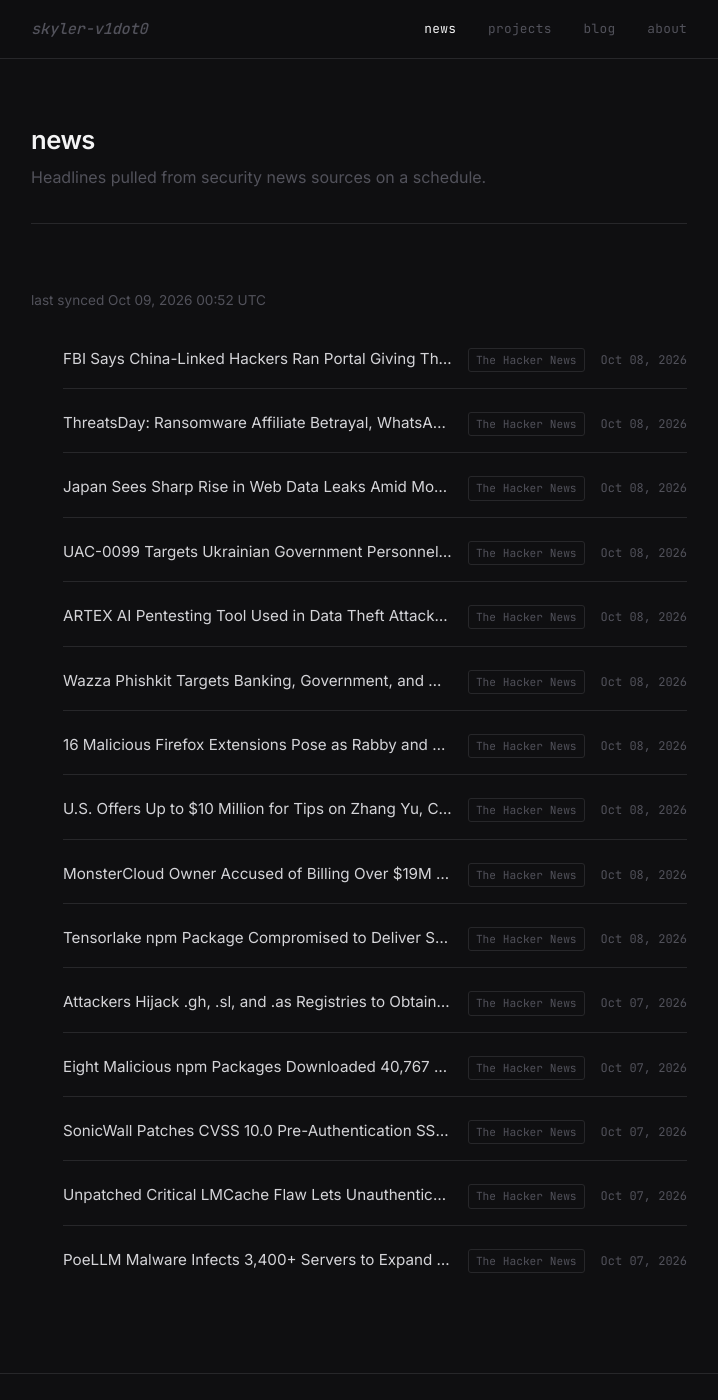
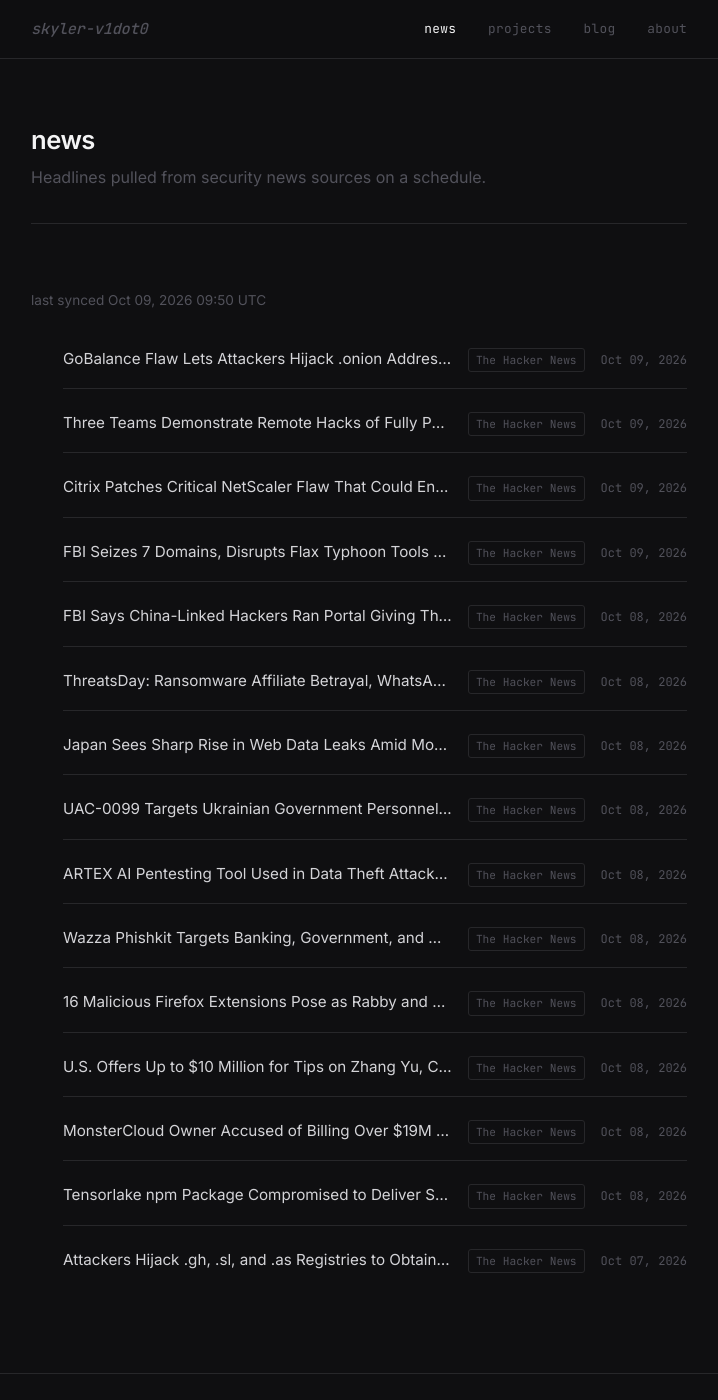
Before and after one commit to skyler-v1dot0/personal-site, a Jekyll site: the page built from news.html, in a window 1280 px wide and 1400 px high. Shown: the whole window, without its empty margins (281-999 px from the left). Built offline with Jekyll 4.4.1, drawn with Linux system fonts in a browser that asks for light colours.

Commit message:
chore: sync news feed [skip ci]

```diff
--- a/_data/news.yml
+++ b/_data/news.yml
@@ -1,6 +1,25 @@
 ---
-updated_at: '2026-10-09T00:52:15Z'
+updated_at: '2026-10-09T09:50:18Z'
 items:
+- title: GoBalance Flaw Lets Attackers Hijack .onion Addresses by Recovering Tor-Format
+    Keys
+  url: https://thehackernews.com/2026/10/gobalance-flaw-lets-attackers-hijack.html
+  source: The Hacker News
+  published: '2026-10-09T09:03:24Z'
+- title: Three Teams Demonstrate Remote Hacks of Fully Patched Google Pixel 10 at
+    Pwn2Own
+  url: https://thehackernews.com/2026/10/three-teams-demonstrate-remote-hacks-of.html
+  source: The Hacker News
+  published: '2026-10-09T08:26:17Z'
+- title: Citrix Patches Critical NetScaler Flaw That Could Enable RCE in SAML Deployments
+  url: https://thehackernews.com/2026/10/citrix-patches-critical-netscaler-flaw.html
+  source: The Hacker News
+  published: '2026-10-09T08:11:33Z'
+- title: FBI Seizes 7 Domains, Disrupts Flax Typhoon Tools Used in Critical Infrastructure
+    Intrusions
+  url: https://thehackernews.com/2026/10/fbi-seizes-7-domains-disrupts-flax.html
+  source: The Hacker News
+  published: '2026-10-09T06:39:29Z'
 - title: FBI Says China-Linked Hackers Ran Portal Giving Third Parties Access to Stolen
     Emails
   url: https://thehackernews.com/2026/10/fbi-says-china-linked-hackers-ran.html
@@ -55,20 +74,3 @@ items:
   url: https://thehackernews.com/2026/10/attackers-hijack-gh-sl-and-as.html
   source: The Hacker News
   published: '2026-10-07T18:48:17Z'
-- title: Eight Malicious npm Packages Downloaded 40,767 Times Deliver Overlord RAT
-    and Stealer
-  url: https://thehackernews.com/2026/10/eight-malicious-npm-packages-downloaded.html
-  source: The Hacker News
-  published: '2026-10-07T17:43:20Z'
-- title: SonicWall Patches CVSS 10.0 Pre-Authentication SSRF Flaw in SMA1000 Appliances
-  url: https://thehackernews.com/2026/10/sonicwall-patches-cvss-100-pre.html
-  source: The Hacker News
-  published: '2026-10-07T16:17:44Z'
-- title: Unpatched Critical LMCache Flaw Lets Unauthenticated Attackers Run Code Remotely
-  url: https://thehackernews.com/2026/10/unpatched-critical-lmcache-flaw-lets.html
-  source: The Hacker News
-  published: '2026-10-07T15:34:53Z'
-- title: PoeLLM Malware Infects 3,400+ Servers to Expand Crypto Mining Botnet
-  url: https://thehackernews.com/2026/10/poellm-malware-infects-3400-servers-to.html
-  source: The Hacker News
-  published: '2026-10-07T15:33:51Z'
```
